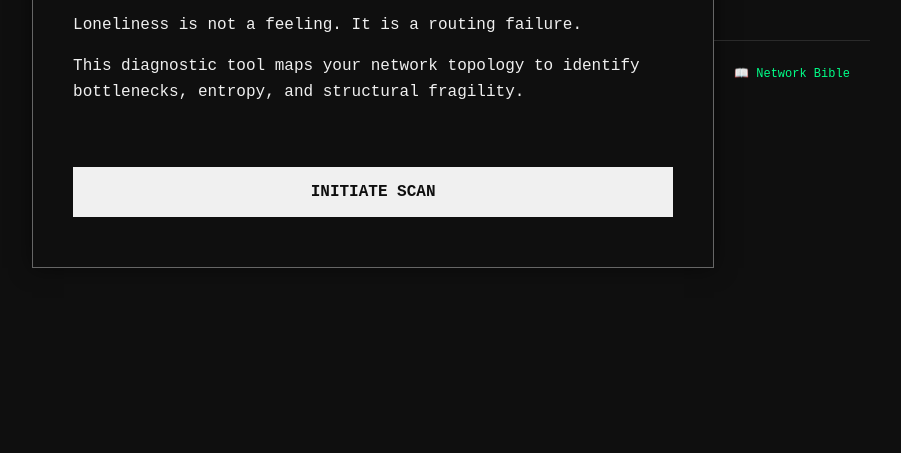
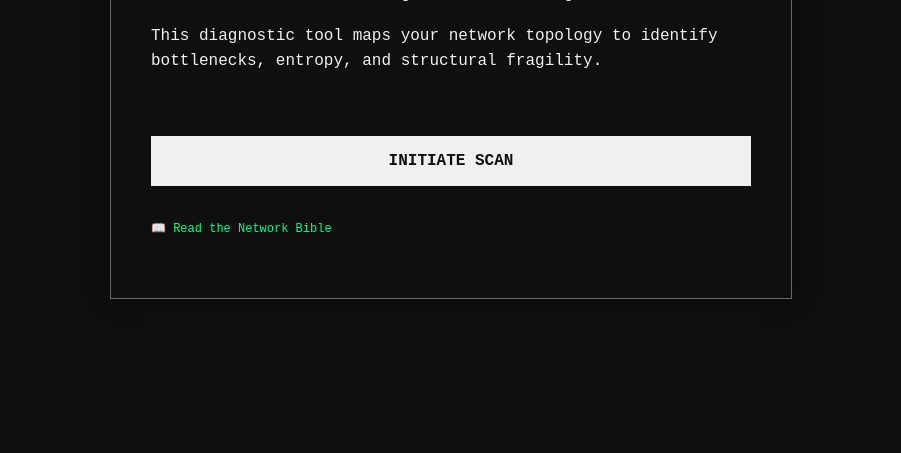
Before and after one commit to amiewhite777/Kindred-audit, a website: page index.html in a window 1280 px wide. Shown: the part 347-800 px from the top of the page, without its empty margins (189-1090 px from the left). Drawn offline with Linux system fonts and the light colour scheme; no server answers.

Commit message:
Update index.html

```diff
--- a/index.html
+++ b/index.html
@@ -129,6 +129,7 @@
         <p>This diagnostic tool maps your network topology to identify bottlenecks, entropy, and structural fragility.</p>
         <br>
         <button class="btn primary-btn" onclick="startQuiz()">INITIATE SCAN</button>
+        <p style="margin-top:30px;"><a href="/theory.html" style="color:#00ff88;text-decoration:none;font-size:12px;">📖 Read the Network Bible</a></p>
     </div>
 
     <div id="quizScreen" class="hidden fade-in">
@@ -451,8 +452,6 @@ async function updateCounter() {
 }
 updateCounter();
 </script>
-<div style="text-align:center;padding:20px;margin-top:40px;border-top:1px solid #2a2a2a;">
-  <a href="/theory.html" style="color:#00ff88;text-decoration:none;font-size:12px;">📖 Network Bible</a>
-</div>
+
 </body>
 </html>
```
